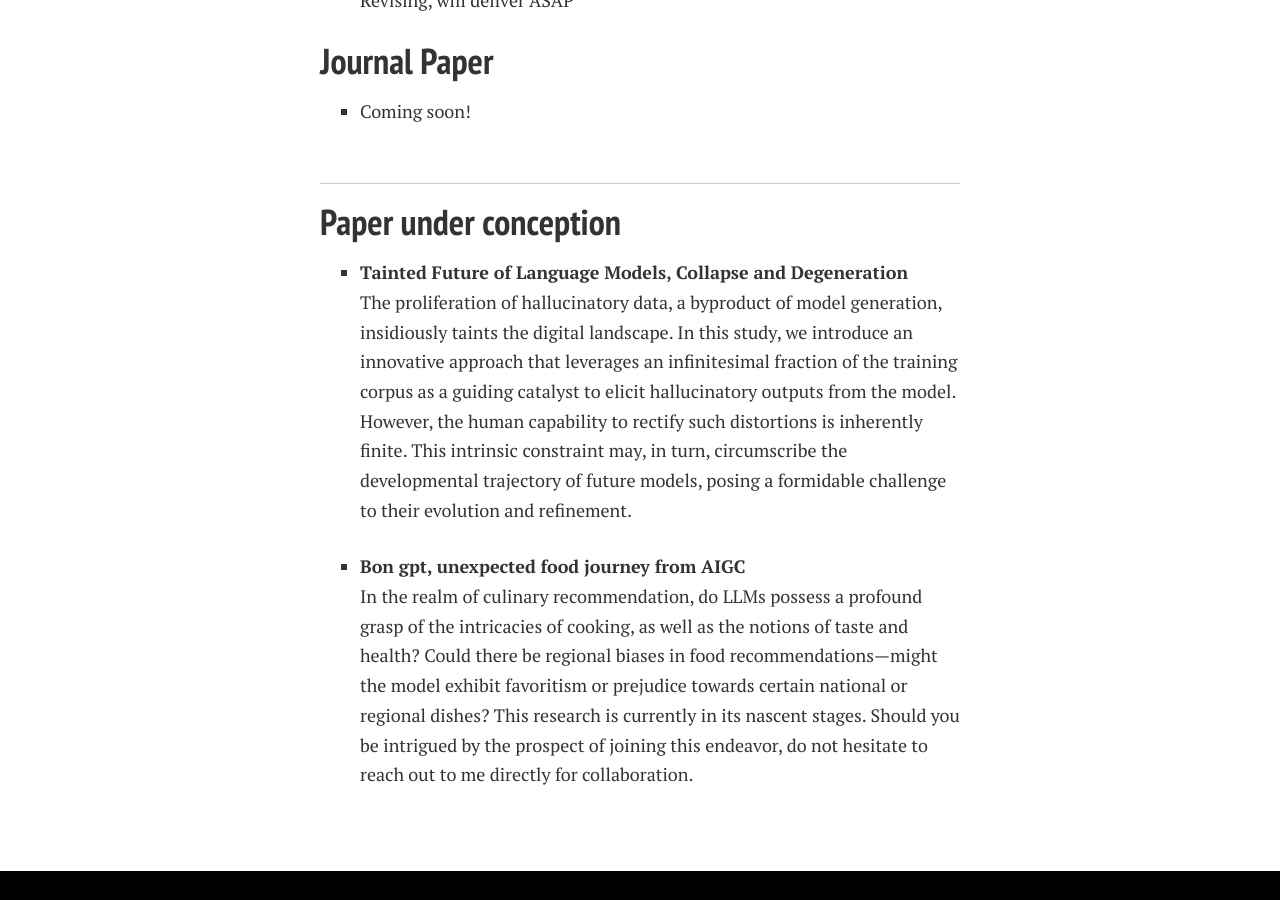
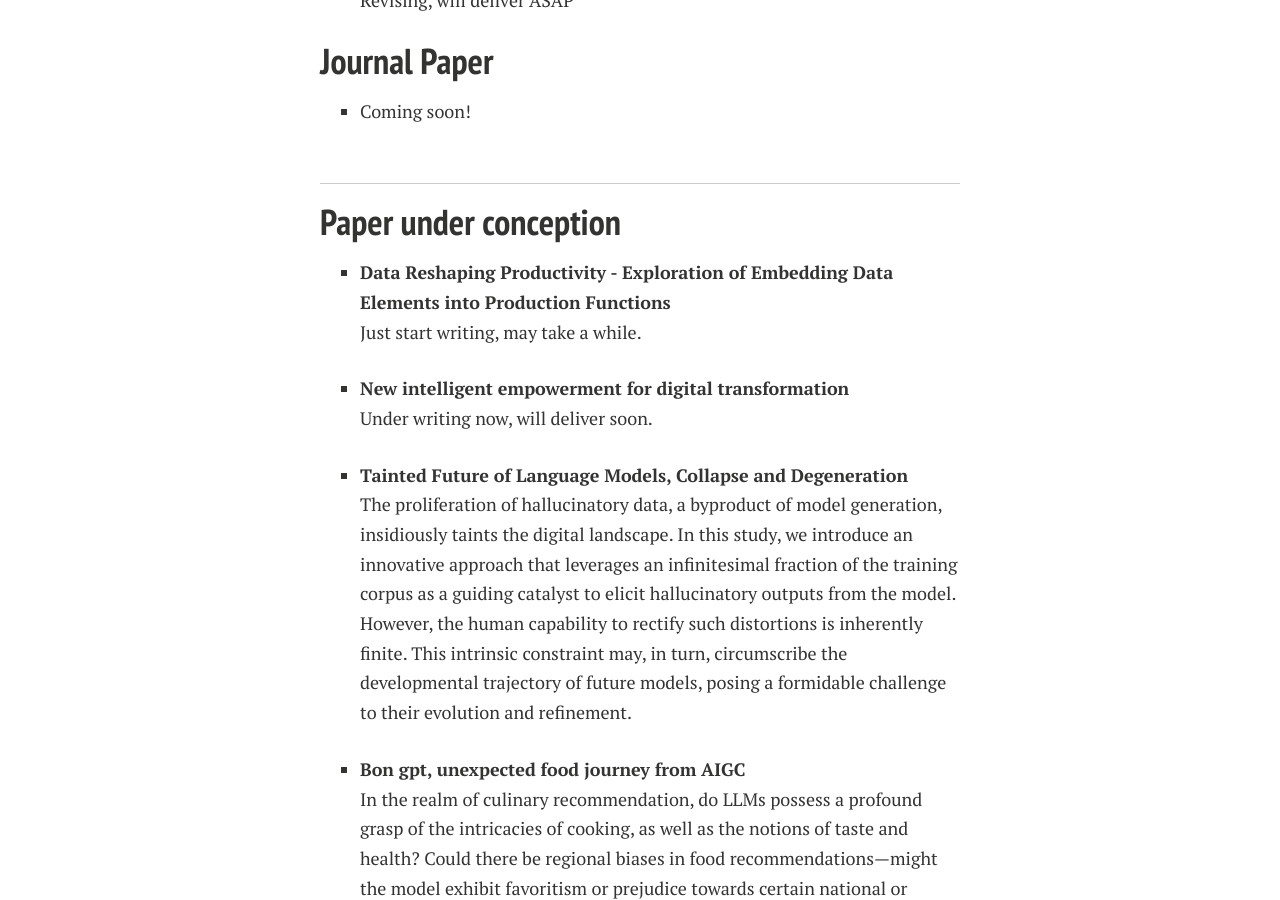
Before and after one commit to HeliumPeng/HeliumPeng.github.io, a Jekyll site: the page built from publications.md, in a window 1280 px wide and 900 px high, scrolled down 426 px. Built offline with Jekyll 4.4.1, drawn with Linux system fonts in a browser that asks for light colours; nearby versions of some CDN libraries; comment, search, counter and statistics services are not loaded; a style sheet for code colours, icons or effects is not loaded.

Commit message:
update new paper information

```diff
--- a/publications.md
+++ b/publications.md
@@ -22,6 +22,9 @@ title: Publications
 ---
 
 ## Paper under conception
+  - **Data Reshaping Productivity - Exploration of Embedding Data Elements into Production Functions**<br>Just start writing, may take a while.
+
+  - **New intelligent empowerment for digital transformation**<br>Under writing now, will deliver soon.
 
   - **Tainted Future of Language Models, Collapse and Degeneration**<br>The proliferation of hallucinatory data, a byproduct of model generation, insidiously taints the digital landscape.
   In this study, we introduce an innovative approach that leverages an infinitesimal fraction of the training corpus as a guiding catalyst to elicit hallucinatory outputs from the model. However, the human capability to rectify such distortions is inherently finite. This intrinsic constraint may, in turn, circumscribe the developmental trajectory of future models, posing a formidable challenge to their evolution and refinement.
```
Also changed, not shown: blogs.md (+3 -1 lines).
